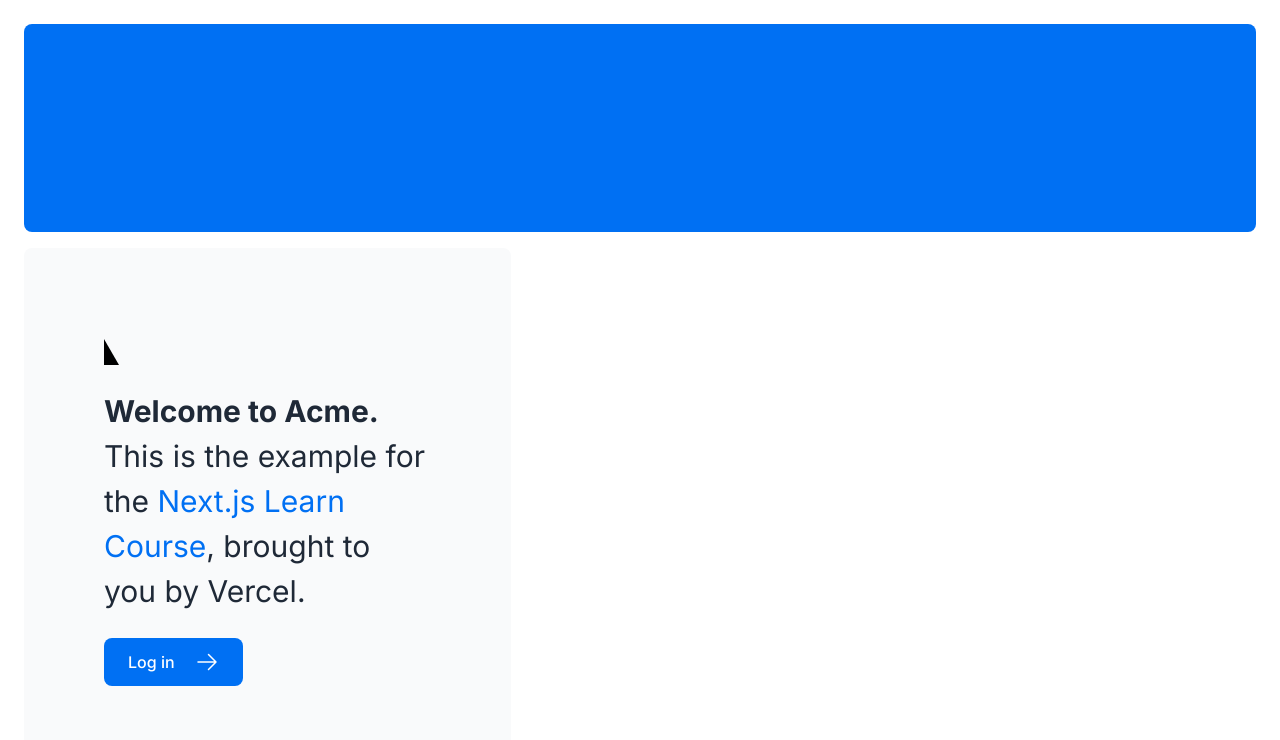
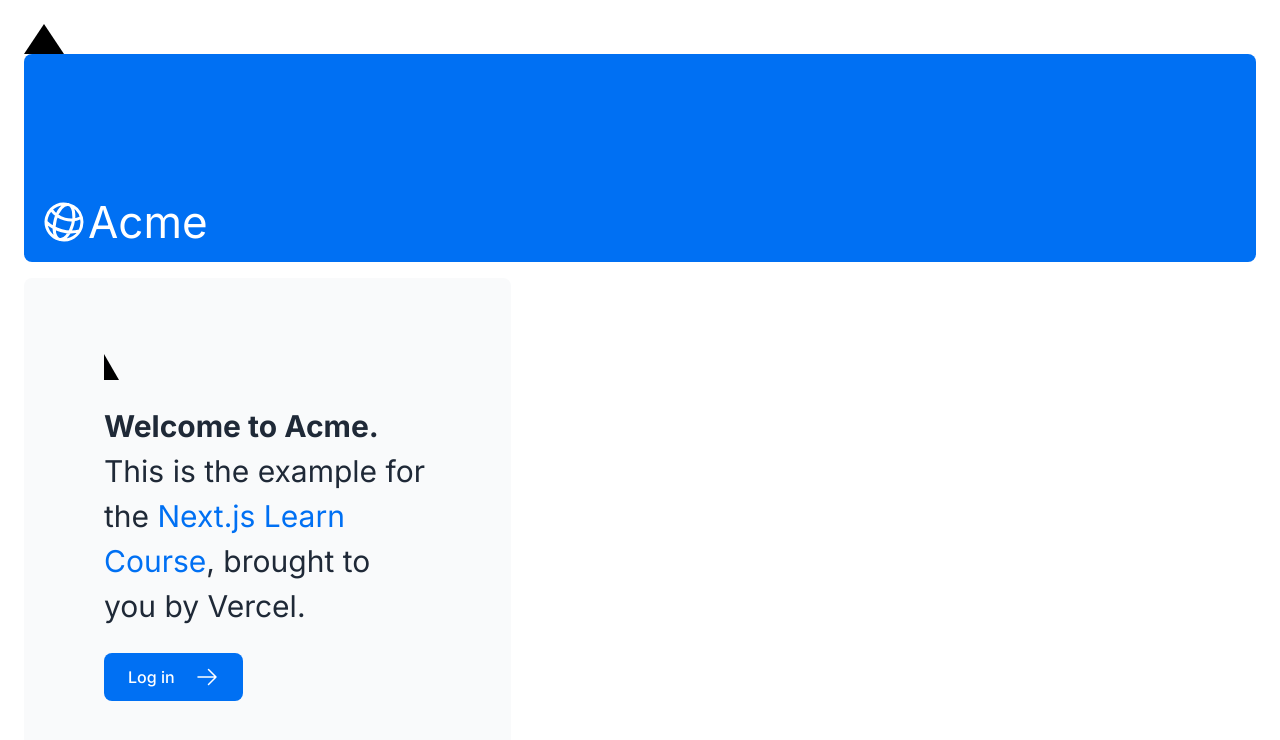
Before and after one commit to K1ngHandy/NextJS-Example, a Next.js app: page / in a window 1280 px wide. Shown: the top 740 px of the page. Built offline with nearby package versions, Linux system fonts and the light colour scheme.

Commit message:
add secondary font

```diff
--- a/app/page.tsx
+++ b/app/page.tsx
@@ -2,18 +2,19 @@ import AcmeLogo from '@/app/ui/acme-logo';
 import { ArrowRightIcon } from '@heroicons/react/24/outline';
 import Link from 'next/link';
 import styles from '@/app/ui/home.module.css';
+import { lusitana } from './ui/fonts';
 
 export default function Page() {
   return (
     <main className="flex min-h-screen flex-col p-6">
       <div className={styles.shape} />
       <div className="flex h-20 shrink-0 items-end rounded-lg bg-blue-500 p-4 md:h-52">
-        {/* <AcmeLogo /> */}
+        <AcmeLogo />
       </div>
       <div className="mt-4 flex grow flex-col gap-4 md:flex-row">
         <div className="flex flex-col justify-center gap-6 rounded-lg bg-gray-50 px-6 py-10 md:w-2/5 md:px-20">
           <div className='relative w-0 h-0 border-1-[15px] border-r-[15px] border-b-[26px] border-1-transparent border-r-transparent border-b-black' />
-          <p className={`text-xl text-gray-800 md:text-3xl md:leading-normal`}>
+          <p className={`${lusitana.className} text-xl text-gray-800 md:text-3xl md:leading-normal`}>
             <strong>Welcome to Acme.</strong> This is the example for the{' '}
             <a href="https://nextjs.org/learn/" className="text-blue-500">
               Next.js Learn Course
--- a/app/ui/fonts.ts
+++ b/app/ui/fonts.ts
@@ -1,3 +1,5 @@
 import { Inter } from 'next/font/google';
 
 export const inter = Inter({ subsets: ['latin'] });
+
+export const lusitana = Inter({ weight: ['400', '700'], subsets: ['latin'], });
--- a/app/ui/home.module.css
+++ b/app/ui/home.module.css
@@ -1,7 +1,7 @@
-/* .shape {
-    height: 0,
-    width: 0,
+.shape {
+    height: 0;
+    width: 0;
     border-bottom: 30px solid black;
     border-left: 20px solid transparent;
     border-right: 20px solid transparent;
-} */
+}
```
